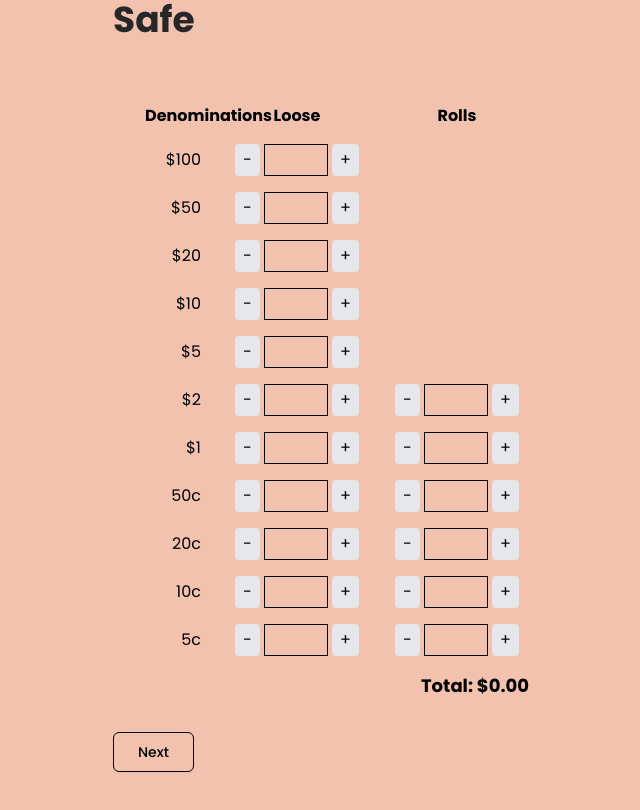
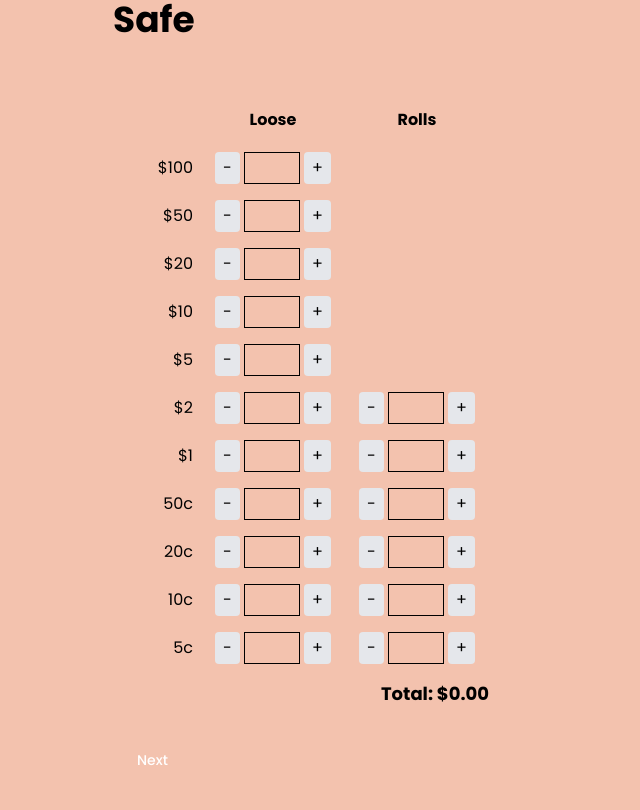
Before and after one commit to G-Tang2/sushi-sushi-EOD, a Next.js app: page /safe in a window 1280 px wide. Shown: the whole page, without its empty margins (143-783 px from the left). Built offline with nearby package versions, Linux system fonts and the light colour scheme.

Commit message:
increased spacing in  money counter table

```diff
--- a/app/safe/page.tsx
+++ b/app/safe/page.tsx
@@ -10,7 +10,7 @@ export default function Safe() {
   return (
     <div className="flex min-h-screen items-center justify-center">
       <main className="flex min-h-screen w-full max-w-3xl flex-col items-center sm:items-start">
-        <h1 className="mb-8 text-4xl font-bold text-zinc-800">Safe</h1>
+        <h1 className="mb-8 text-4xl font-bold">Safe</h1>
         <div className="flex-1 p-4">
           <MoneyCounter
             denominations={denominations}
@@ -19,7 +19,7 @@ export default function Safe() {
           />
         </div>
         <Link href="/till" passHref>
-          <Button variant="outline" size="lg" className="mb-8">
+          <Button size="lg" className="mb-8">
             Next
           </Button>
         </Link>
--- a/components/ui/MoneyCounter/LooseMoneyCounter.tsx
+++ b/components/ui/MoneyCounter/LooseMoneyCounter.tsx
@@ -1,6 +1,5 @@
 "use client";
 
-import React from "react";
 import { PrimitiveAtom, useAtom } from "jotai";
 
 interface Denomination {
@@ -55,7 +54,7 @@ export default function LooseMoneyCounter({
             min="0"
             value={quantities[label] || ""}
             onChange={(e) => handleChange(label, Number(e.target.value))}
-            className="no-spinner border p-1 w-16 text-center h-8 box-border leading-none"
+            className="no-spinner border p-1 w-14 text-center h-8 box-border leading-none"
             aria-label={`${label} loose quantity`}
           />
           <button
--- a/components/ui/MoneyCounter/RollMoneyCounter.tsx
+++ b/components/ui/MoneyCounter/RollMoneyCounter.tsx
@@ -55,7 +55,7 @@ export default function RollMoneyCounter({
               min="0"
               value={rolls[label] || ""}
               onChange={(e) => handleChange(label, Number(e.target.value))}
-              className="no-spinner border p-1 w-16 text-center h-8 box-border leading-none"
+              className="no-spinner border p-1 w-14 text-center h-8 box-border leading-none"
               aria-label={`${label} rolls quantity`}
             />
             <button
--- a/components/ui/MoneyCounter/index.tsx
+++ b/components/ui/MoneyCounter/index.tsx
@@ -32,17 +32,17 @@ export default function MoneyCounter({
   return (
     <div className="max-w-lg mx-auto p-4 space-y-4">
       {/* Header Row: aligned with columns */}
-      <div className="flex items-center mb-2 gap-4 font-semibold">
-        <div className="w-16 text-right pr-2">Denominations</div>
-        <div className="w-36 text-center">Loose</div>
-        <div className="w-36 text-center">{rollsAtom ? "Rolls" : ""}</div>
+      <div className="flex bg-custom-peach py-1 items-center mb-2 font-semibold">
+        <div className="w-10 mx-2"></div>
+        <div className="w-28 text-center mx-4">Loose</div>
+        <div className="w-28 text-center mx-4">{rollsAtom ? "Rolls" : ""}</div>
       </div>
 
       {/* Dynamic rows for each denomination */}
       {denominations.map(({ label, rollSize }) => (
-        <div key={label} className="flex items-center my-4 gap-4">
+        <div key={label} className="flex items-center my-4">
           {/* Denomination label */}
-          <div className="w-16 text-right pr-2">{label}</div>
+          <div className="w-10 text-right mx-2">{label}</div>
 
           {/* Loose counter */}
           <div className="w-36">
@@ -60,7 +60,7 @@ export default function MoneyCounter({
                 rollsAtom={rollsAtom}
               />
             ) : (
-              <div className="w-36" /> // Keep alignment with placeholder
+              <div className="w-32" /> // Keep alignment with placeholder
             )}
           </div>
         </div>
```
